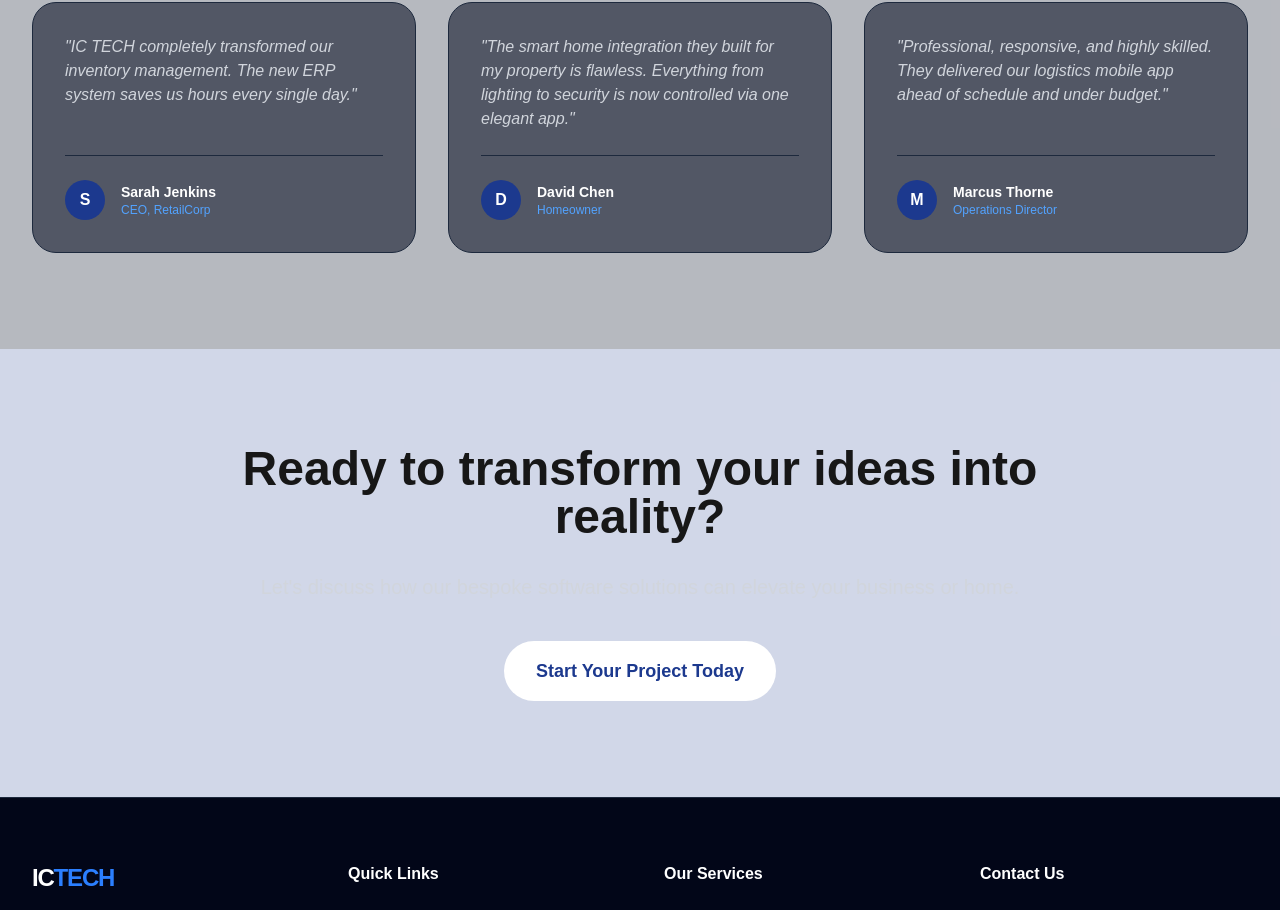
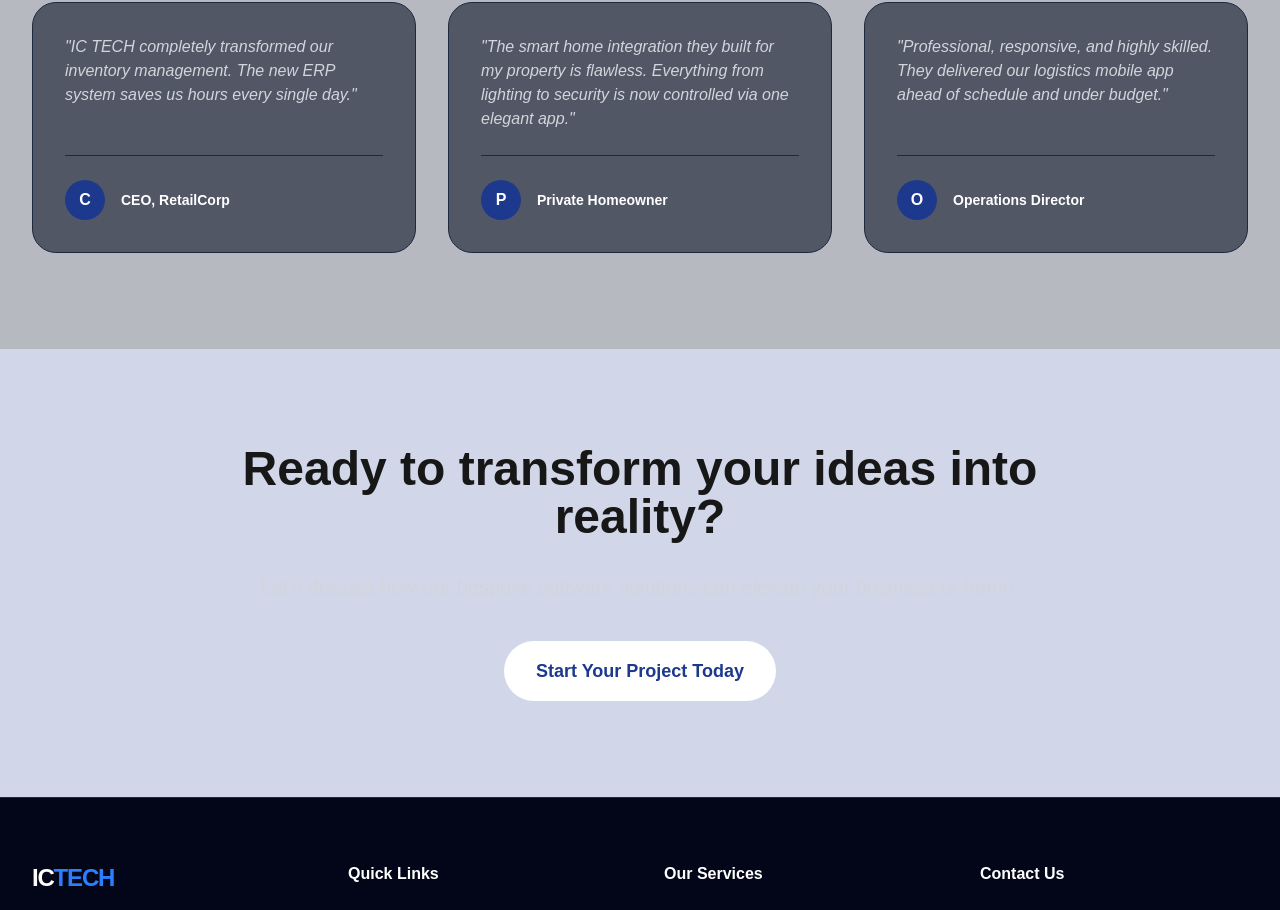
Before and after one commit to SKeerthi25/ictech, a Next.js app: page / in a window 1280 px wide. Shown: the part 3429-4339 px from the top of the page. Built offline with nearby package versions, Linux system fonts and the light colour scheme.

Commit message:
Make testimonials anonymous by removing names

```diff
--- a/src/app/page.tsx
+++ b/src/app/page.tsx
@@ -165,19 +165,18 @@ export default function Home() {
           </div>
           <div className="grid grid-cols-1 md:grid-cols-2 lg:grid-cols-3 gap-8">
             {[
-              { name: "Sarah Jenkins", role: "CEO, RetailCorp", quote: "IC TECH completely transformed our inventory management. The new ERP system saves us hours every single day." },
-              { name: "David Chen", role: "Homeowner", quote: "The smart home integration they built for my property is flawless. Everything from lighting to security is now controlled via one elegant app." },
-              { name: "Marcus Thorne", role: "Operations Director", quote: "Professional, responsive, and highly skilled. They delivered our logistics mobile app ahead of schedule and under budget." }
+              { role: "CEO, RetailCorp", quote: "IC TECH completely transformed our inventory management. The new ERP system saves us hours every single day." },
+              { role: "Private Homeowner", quote: "The smart home integration they built for my property is flawless. Everything from lighting to security is now controlled via one elegant app." },
+              { role: "Operations Director", quote: "Professional, responsive, and highly skilled. They delivered our logistics mobile app ahead of schedule and under budget." }
             ].map((testimonial, i) => (
               <div key={i} className="p-8 rounded-3xl bg-slate-900/60 border border-slate-800 flex flex-col">
                 <p className="text-gray-300 italic mb-6 flex-grow">"{testimonial.quote}"</p>
                 <div className="flex items-center pt-6 border-t border-slate-800">
                   <div className="w-10 h-10 rounded-full bg-blue-900 flex items-center justify-center text-white font-bold mr-4">
-                    {testimonial.name.charAt(0)}
+                    {testimonial.role.charAt(0)}
                   </div>
                   <div>
-                    <h5 className="font-bold text-white text-sm">{testimonial.name}</h5>
-                    <p className="text-xs text-blue-400">{testimonial.role}</p>
+                    <h5 className="font-bold text-white text-sm">{testimonial.role}</h5>
                   </div>
                 </div>
               </div>
```
